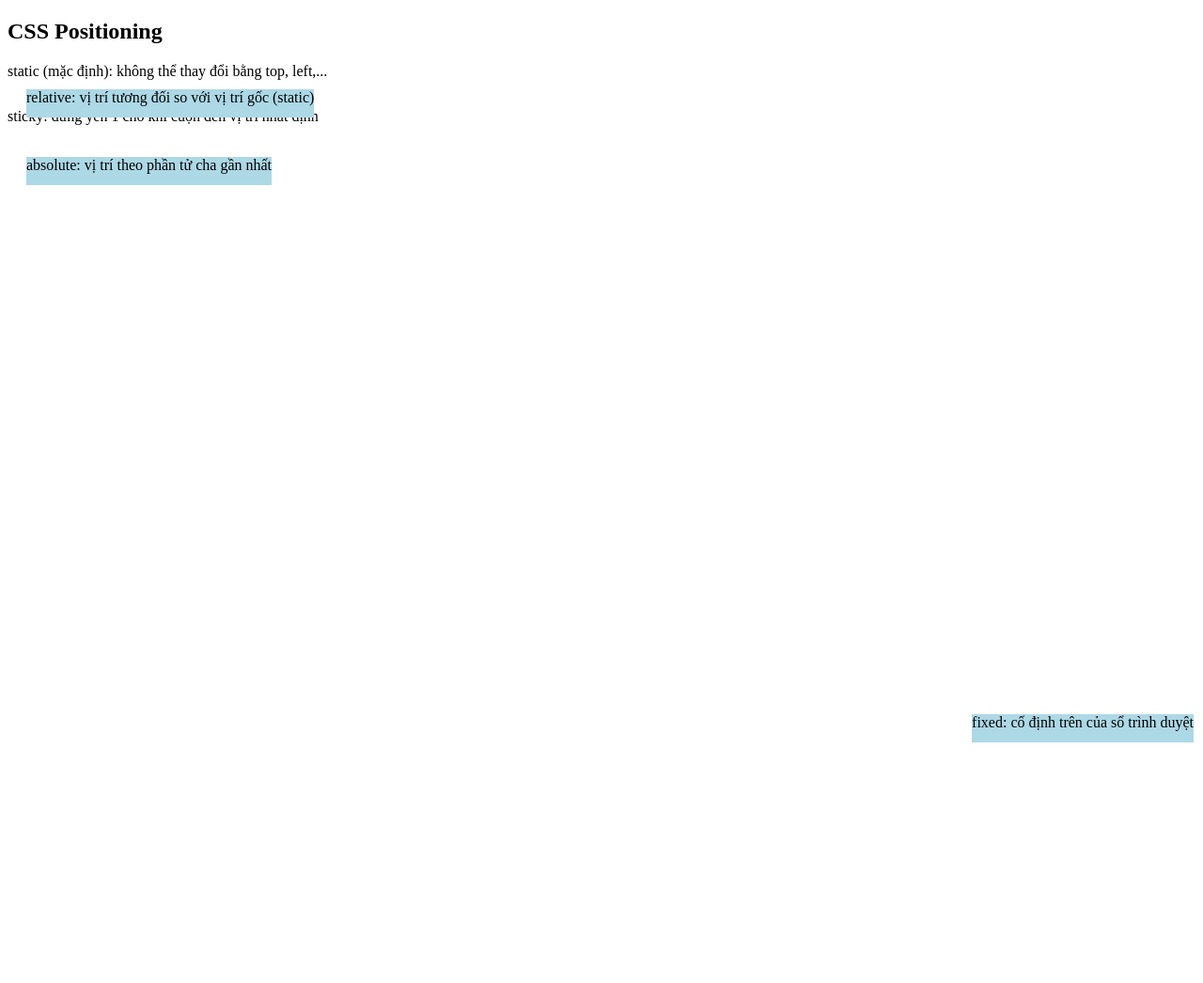
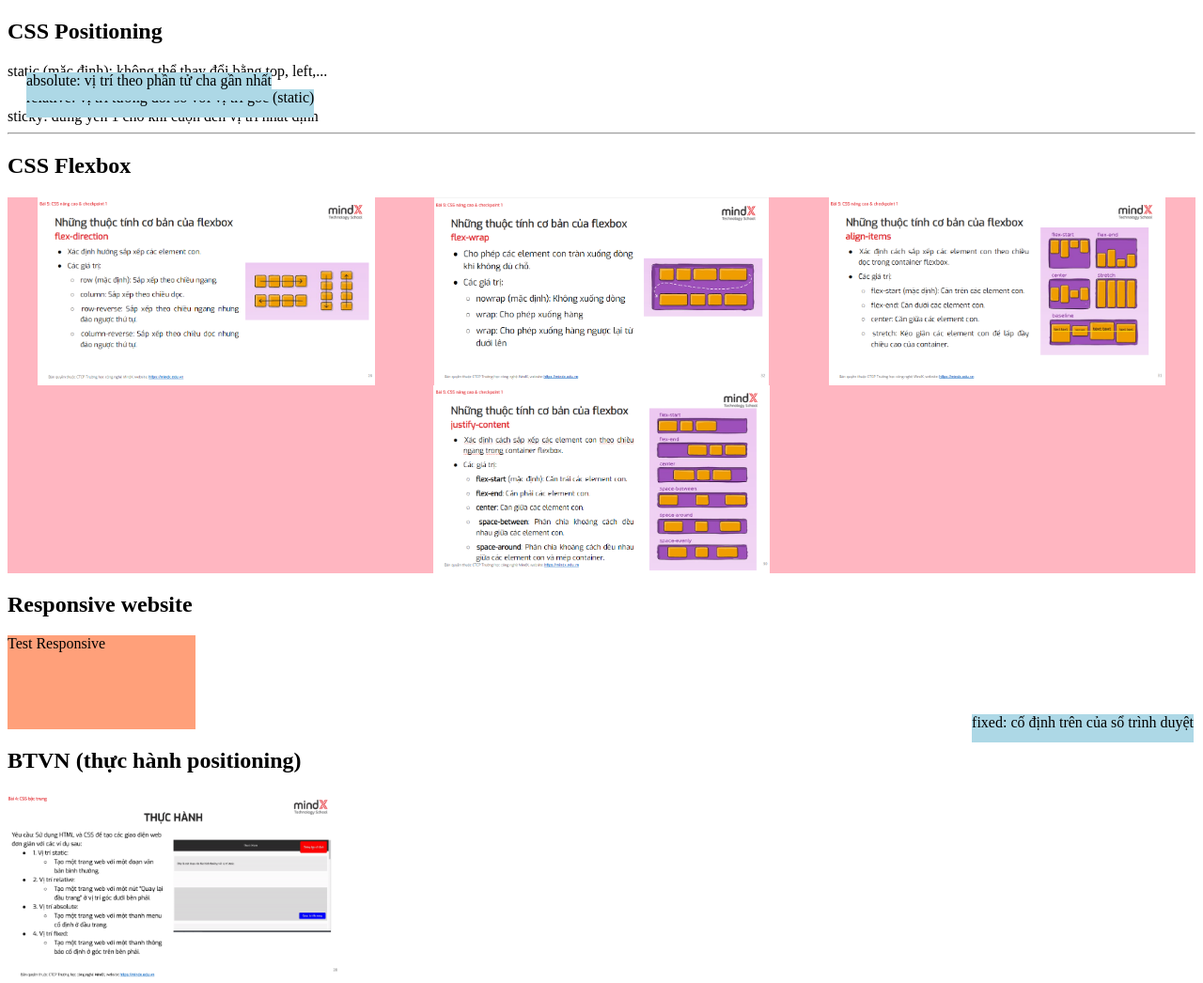
Before and after one commit to trungsliver/MK-JSB39, a plain HTML site: page Lesson4/index.html in a window 1280 px wide. Shown: the whole page at 94% size. Before the commit the page ends 800 px from the top, so only its background shows below. Drawn offline with Linux system fonts and the light colour scheme.

Commit message:
Lesson 4

```diff
--- a/Lesson4/index.html
+++ b/Lesson4/index.html
@@ -1,5 +1,6 @@
 <!DOCTYPE html>
 <html lang="en">
+
 <head>
     <meta charset="UTF-8">
     <meta name="viewport" content="width=device-width, initial-scale=1.0">
@@ -7,6 +8,7 @@
     <!-- liên kết file css -->
     <link rel="stylesheet" href="./style.css">
 </head>
+
 <body>
     <h2>CSS Positioning</h2>
     <div class="position1">
@@ -17,5 +19,24 @@
         <p>sticky: đứng yên 1 chỗ khi cuộn đến vị trí nhất định</p>
     </div>
 
+    <hr>
+
+    <h2>CSS Flexbox</h2>
+    <div class="container">
+        <img src="./images/anh1.png" alt="">
+        <img src="./images/anh2.png" alt="">
+        <img src="./images/anh3.png" alt="">
+        <img src="./images/anh4.png" alt="">
+    </div>
+
+    <!-- Responsive -->
+    <h2>Responsive website</h2>
+    <p id="test">Test Responsive</p>
+
+    <!-- BTVN -->
+     <h2>BTVN (thực hành positioning)</h2>
+     <img src="./images/anh5.png" alt="">
+
 </body>
+
 </html>
--- a/Lesson4/style.css
+++ b/Lesson4/style.css
@@ -24,7 +24,7 @@
     width: fit-content;
     height: 30px;
     /* Chỉnh vị trí */
-    top: 100px;
+    top: 10px;
     left: 20px;
 }
 
@@ -38,3 +38,35 @@
     bottom: 10px;
     right: 10px;
 }
+
+/* CSS Flexbox */
+.container {
+    /* Flexbox */
+    display: flex;
+    background-color: lightpink;
+    /* hướng sắp xếp phần tử */
+    flex-direction: row;
+    /* Hướng sắp xếp theo chiều ngang */
+    justify-content: space-around;
+    /* Sắp xếp theo chiều dọc */
+    align-items: center;
+    /* Xuống dòng khi hết chỗ */
+    flex-wrap: wrap;
+}
+
+img{
+    height: 200px;
+}
+
+#test {
+    background-color: lightsalmon;
+    width: 200px;
+    height: 100px;
+}
+
+/* Responsive */
+@media (max-width: 768px) {
+    #test {
+        background-color: limegreen;
+    }
+}
```
